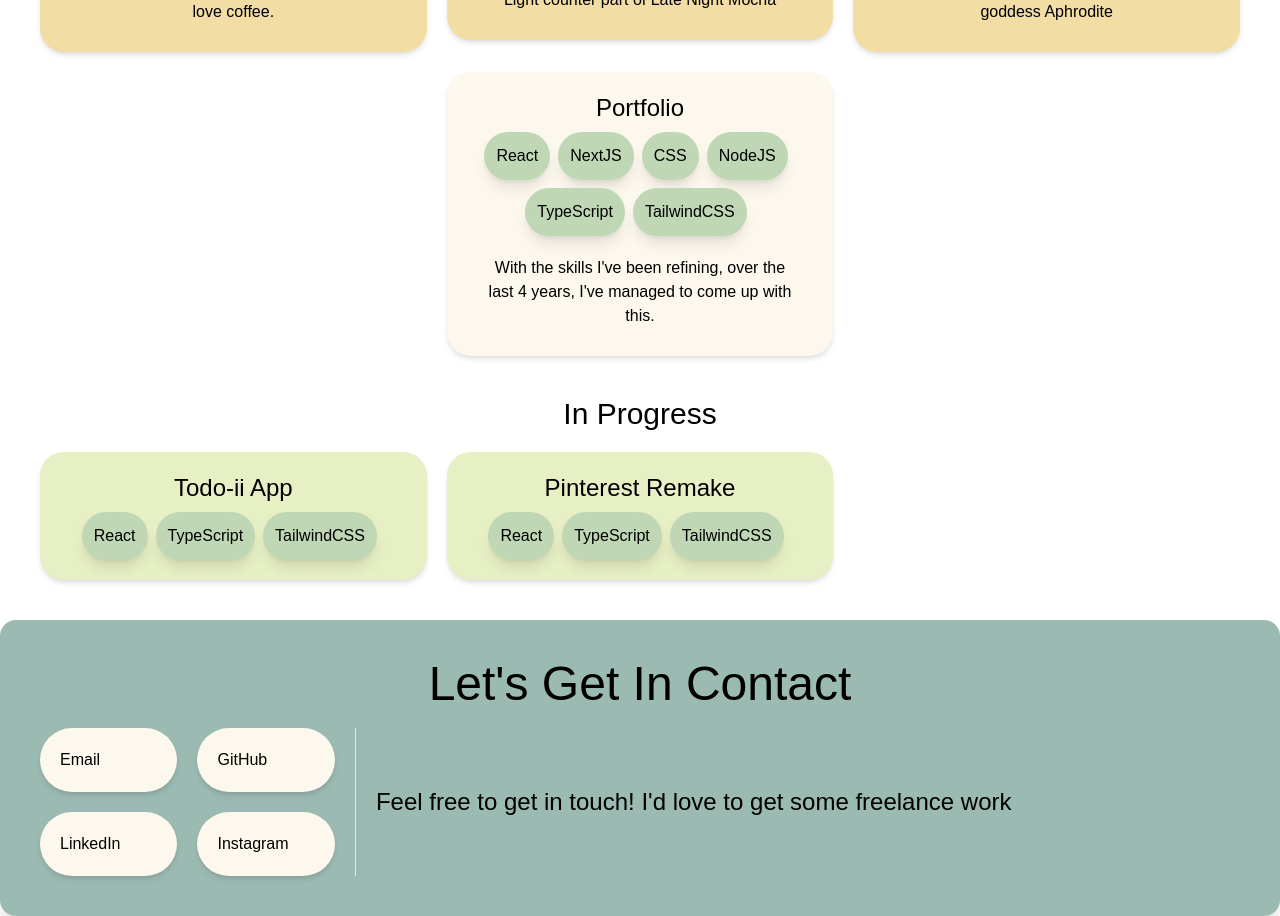
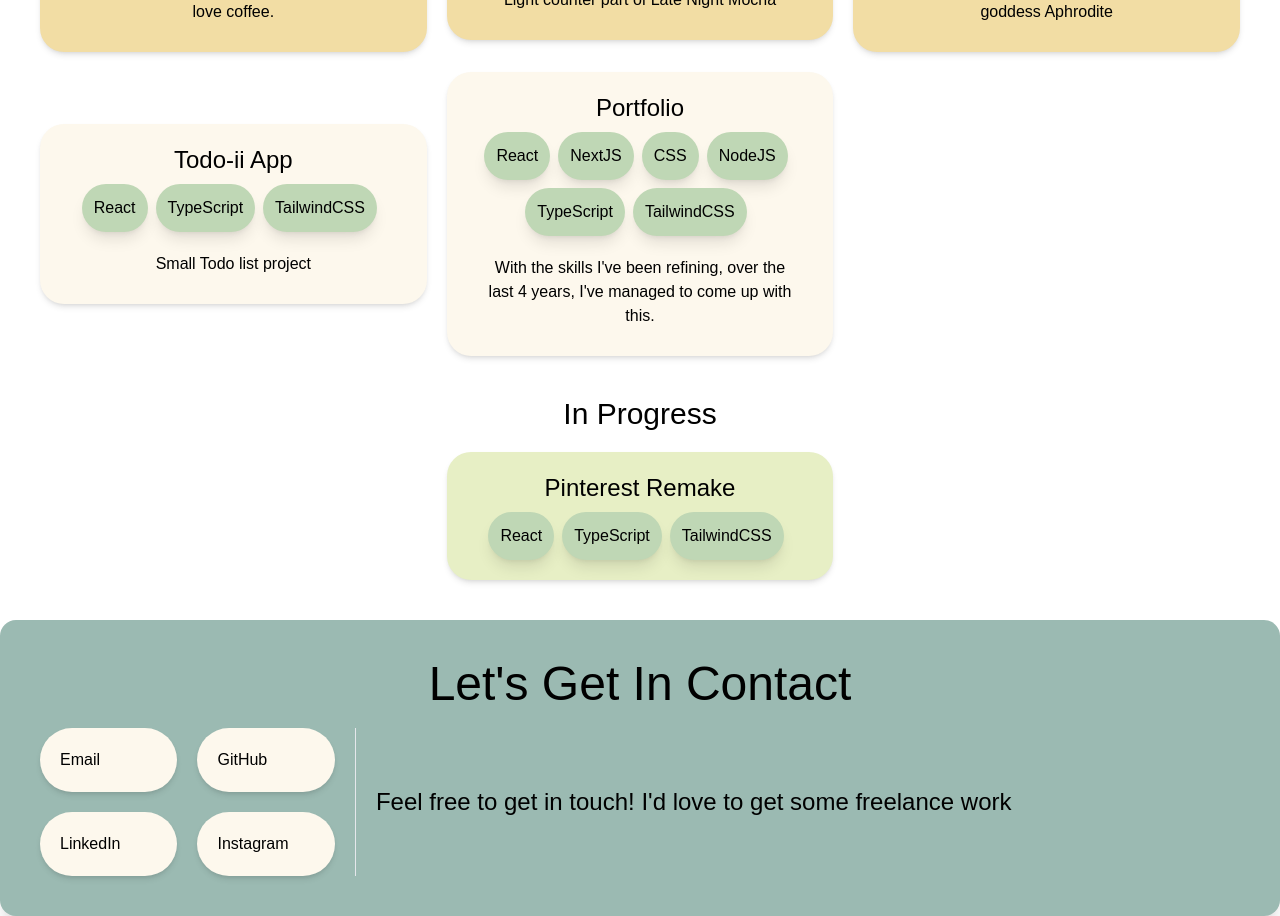
Before and after one commit to Chookith/Chookith-Portfolio, a Next.js app in the folder chookith-portfolio/: page / in a window 1280 px wide. Shown: the part 2120-3036 px from the top of the page. Built offline with nearby package versions, Linux system fonts and the light colour scheme.

Commit message:
Adding another Project

```diff
--- a/chookith-portfolio/src/app/(routes)/PrettyQuotes/page.tsx
+++ b/chookith-portfolio/src/app/(routes)/PrettyQuotes/page.tsx
@@ -6,10 +6,7 @@ export default function PrettyQuotes() {
       <section className="flex w-auto flex-col">
         <section className="mx-5 mt-20 flex flex-col items-center justify-center lg:mt-24">
           <article className="mt-10 flex flex-col text-center">
-            <h1 className="text-3xl">
-              Hi <br /> umm i wasn't prepared for visitors but... <br />
-              Welcome!
-            </h1>
+            <h1 className="text-3xl">Welcome!</h1>
             <h2 className="mt-5 text-2xl">
               this is a little collection of the quotes i find pretty
             </h2>
@@ -26,10 +23,6 @@ export default function PrettyQuotes() {
             >
               Go Home
             </Link>
-            <p>
-              As much as i love architecture and poems inspire by the christan
-              religion, I am not christan by any means.
-            </p>
           </article>
         </section>
         <ul className="row-auto mx-5 my-10 grid w-auto grid-cols-1 flex-col gap-5 text-left lg:grid-cols-2">
--- a/chookith-portfolio/src/app/(routes)/page.tsx
+++ b/chookith-portfolio/src/app/(routes)/page.tsx
@@ -154,10 +154,10 @@ export default function Home() {
               >
                 <h1 className="text-2xl">Late Night Mocha Theme</h1>
                 <ul className="flex flex-row flex-wrap items-center justify-center px-5 xl:flex-row">
-                  <li className="mr-2 mt-2 rounded-full bg-teaGreen   p-3 shadow-lg dark:bg-mossGreen dark:shadow-md dark:shadow-[#545E31]">
+                  <li className="mr-2 mt-2 rounded-full bg-teaGreen p-3 shadow-lg dark:bg-mossGreen dark:shadow-md dark:shadow-[#545E31]">
                     Color Theory
                   </li>
-                  <li className="mr-2 mt-2 rounded-full bg-teaGreen   p-3 shadow-lg dark:bg-mossGreen dark:shadow-md dark:shadow-[#545E31]">
+                  <li className="mr-2 mt-2 rounded-full bg-teaGreen p-3 shadow-lg dark:bg-mossGreen dark:shadow-md dark:shadow-[#545E31]">
                     Vsce Api
                   </li>
                 </ul>
@@ -175,10 +175,10 @@ export default function Home() {
               >
                 <h1 className="text-2xl">Morning Coffee Theme</h1>
                 <ul className="flex flex-row flex-wrap items-center justify-center px-5 xl:flex-row">
-                  <li className="mr-2 mt-2 rounded-full bg-teaGreen   p-3 shadow-lg dark:bg-mossGreen dark:shadow-md dark:shadow-[#545E31]">
+                  <li className="mr-2 mt-2 rounded-full bg-teaGreen p-3 shadow-lg dark:bg-mossGreen dark:shadow-md dark:shadow-[#545E31]">
                     Color Theory
                   </li>
-                  <li className="mr-2 mt-2 rounded-full bg-teaGreen   p-3 shadow-lg dark:bg-mossGreen dark:shadow-md dark:shadow-[#545E31]">
+                  <li className="mr-2 mt-2 rounded-full bg-teaGreen p-3 shadow-lg dark:bg-mossGreen dark:shadow-md dark:shadow-[#545E31]">
                     Vsce Api
                   </li>
                 </ul>
@@ -187,7 +187,7 @@ export default function Home() {
                 </p>
               </Link>
             </li>
-            <li className="flex w-full animate-[dropIn_1200ms_ease_600ms_backwards] items-center  justify-center rounded-3xl bg-sunlightYellow p-5 shadow-md transition delay-75 hover:-translate-y-1 hover:shadow-xl active:translate-y-1 dark:bg-goldMetallic dark:shadow-[#B89428] dark:hover:shadow-lg dark:hover:shadow-[#B89428]">
+            <li className="flex w-full animate-[dropIn_1200ms_ease_600ms_backwards] items-center justify-center rounded-3xl bg-sunlightYellow p-5 shadow-md transition delay-75 hover:-translate-y-1 hover:shadow-xl active:translate-y-1 dark:bg-goldMetallic dark:shadow-[#B89428] dark:hover:shadow-lg dark:hover:shadow-[#B89428]">
               <Link
                 href="https://marketplace.visualstudio.com/items?itemName=Chookith.dark-fem-theme"
                 target="_blank"
@@ -208,7 +208,30 @@ export default function Home() {
                 </p>
               </Link>
             </li>
-            <li className="hidden w-full animate-[dropIn_1200ms_ease_650ms_backwards] lg:flex"></li>
+            <li className="flex w-full animate-[dropIn_1200ms_ease_650ms_backwards] flex-col items-center justify-center rounded-3xl bg-cream p-5 shadow-md transition delay-75 hover:-translate-y-1 hover:shadow-xl active:translate-y-1 dark:bg-spaceCadet dark:shadow-[#32304B] dark:hover:shadow-lg dark:hover:shadow-[#32304B]">
+              <Link
+                href="https://todo-ii-chookiths-projects.vercel.app/"
+                target="_blank"
+                rel="noreferrer noopener"
+                className="w-full"
+              >
+                <h1 className="text-2xl">Todo-ii App</h1>
+                <ul className="flex flex-wrap items-center justify-center xl:flex-row">
+                  <li className="mr-2 mt-2 rounded-full bg-teaGreen p-3 shadow-lg dark:bg-mossGreen dark:shadow-md dark:shadow-[#545E31]">
+                    React
+                  </li>
+                  <li className="mr-2 mt-2 rounded-full bg-teaGreen p-3 shadow-lg dark:bg-mossGreen dark:shadow-md dark:shadow-[#545E31]">
+                    TypeScript
+                  </li>
+                  <li className="mr-2 mt-2 rounded-full bg-teaGreen p-3 shadow-lg dark:bg-mossGreen dark:shadow-md dark:shadow-[#545E31]">
+                    TailwindCSS
+                  </li>
+                </ul>
+                <p className="mt-5 px-5 pb-2 text-center">
+                  Small Todo list project
+                </p>
+              </Link>
+            </li>
             <li className=" flex w-full animate-[dropIn_1200ms_ease_700ms_backwards] flex-col items-center justify-center rounded-3xl bg-cream p-5 shadow-md dark:bg-spaceCadet">
               <h1 className="text-2xl">Portfolio</h1>
               <ul className="flex  flex-wrap items-center justify-center xl:flex-row">
@@ -242,20 +265,7 @@ export default function Home() {
             In Progress
           </h2>
           <ul className="row-auto grid w-full grid-cols-1 flex-col items-center justify-center gap-5 lg:grid-cols-3">
-            <li className="flex w-full animate-[dropIn_1200ms_ease_850ms_backwards] flex-col items-center justify-center rounded-3xl bg-summerGreen p-5 shadow-md dark:bg-olive ">
-              <h1 className="text-2xl">Todo-ii App</h1>
-              <ul className="flex  flex-wrap items-center justify-center xl:flex-row">
-                <li className="mr-2 mt-2 rounded-full bg-teaGreen   p-3 shadow-lg dark:bg-mossGreen dark:shadow-md dark:shadow-[#545E31]">
-                  React
-                </li>
-                <li className="mr-2 mt-2 rounded-full bg-teaGreen   p-3 shadow-lg dark:bg-mossGreen dark:shadow-md dark:shadow-[#545E31]">
-                  TypeScript
-                </li>
-                <li className="mr-2 mt-2 rounded-full bg-teaGreen   p-3 shadow-lg dark:bg-mossGreen dark:shadow-md dark:shadow-[#545E31]">
-                  TailwindCSS
-                </li>
-              </ul>
-            </li>
+            <li className="flex w-full animate-[dropIn_1200ms_ease_850ms_backwards] flex-col items-center justify-center rounded-3xl"></li>
             <li className=" flex  w-full animate-[dropIn_1200ms_ease_900ms_backwards] flex-col items-center justify-center rounded-3xl bg-summerGreen p-5 shadow-md dark:bg-olive">
               {" "}
               <h1 className="text-2xl">Pinterest Remake</h1>
```
